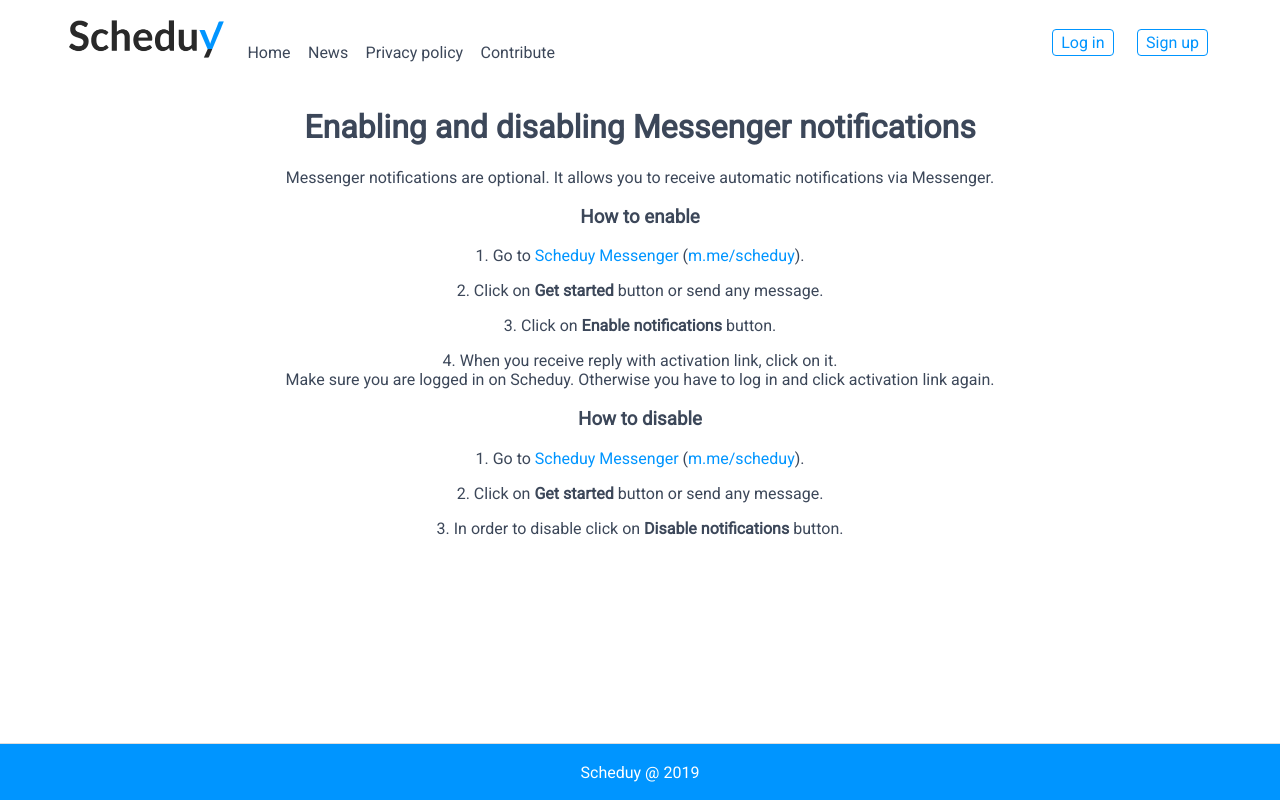
After one commit to mikgor/Scheduy, a Django app: page /help_messengerconnection/ in a window 1280 px wide. The commit adds this page. Run offline with Django 3.2, Linux system fonts and the light colour scheme; parts of the project's set-up code (start-up, migrations or seed data) failed here and were passed over.

Commit message:
Add Messenger notifications & displaying error messages

```diff
--- a/Scheduy/settings.py
+++ b/Scheduy/settings.py
@@ -34,7 +34,7 @@ ROOT_URLCONF = 'Scheduy.urls'
 TEMPLATES = [
     {
         'BACKEND': 'django.template.backends.django.DjangoTemplates',
-        'DIRS': [],
+        'DIRS': [os.path.join(BASE_DIR, 'templates')],
         'APP_DIRS': True,
         'OPTIONS': {
             'context_processors': [
@@ -115,9 +115,6 @@ USE_L10N = True
 
 USE_TZ = True
 
-# Static files (CSS, JavaScript, Images)
-# https://docs.djangoproject.com/en/2.0/howto/static-files/
-
 STATIC_URL = '/static/'
 STATIC_ROOT = os.path.join(BASE_DIR, 'scheduyapp/static')
 AUTH_USER_MODEL = 'scheduyapp.AppUser'
--- a/Scheduy/urls.py
+++ b/Scheduy/urls.py
@@ -17,9 +17,13 @@ urlpatterns = [
     url(r'^(?P<notification_id>[0-9]+)/NotificationRead/$', views.NotificationRead, name='NotificationRead'),
     url(r'^setpreference/$', views.SetUserPreference, name='SetUserPreference'),
     url(r'^signup/$', views.SignUp.as_view(), name='signup'),
-    url(r'^login/$', auth_views.login, name='login'),
-    url(r'^logout/$', auth_views.logout, name='logout'),
+    url(r'^login/$', auth_views.LoginView.as_view(), name='login'),
+    url(r'^logout/$', auth_views.LogoutView.as_view(), name='logout'),
     url(r'^userupdate/$', views.UserUpdate, name='UserUpdate'),
     url(r'^sendnotifications/$', views.SendNotifications, name='SendNotifications'),
+    url(r'^messengerrequest/$', views.MessengerRequest, name='MessengerRequest'),
+    url(r'^connectmessenger/$', views.ConnectMessenger, name='connectmessenger'),
+    url(r'^expiremessengertokens/$', views.ExpireMessengerTokens, name='ExpireMessengerTokens'),
+    url(r'^help_messengerconnection/$', views.HelpMessengerConnection, name='HelpMessengerConnection'),
     path('admin/', admin.site.urls),
 ]
--- a/scheduyapp/static/scheduyapp/style.css
+++ b/scheduyapp/static/scheduyapp/style.css
@@ -372,6 +372,10 @@ ul.errorlist {
    background-image: url("icons/sort.png");
 }
 
+.icon-bell {
+   background-image: url("icons/bell.png");
+}
+
 .icon-arrow-down {
    background-image: url("icons/arrow-down.png");
 	display: none;
--- a/scheduyapp/templates/scheduyapp/dashboard.html
+++ b/scheduyapp/templates/scheduyapp/dashboard.html
@@ -163,7 +163,7 @@ input#showDone + label:before {
 	 	{% if task.group.id == group.id %}
 		<div class="task" style="border-bottom: 2px solid {{group.color}};">
 			<div class="taskColumnFirst">
-				<div class="taskTitle">{{ task.name }} {% if task.notification %}N{% endif %}</div>
+				<div class="taskTitle">{% if task.notification %}<span class="icon icon-bell" title="{% trans "Notification" %}" style="cursor:default;"></span>{% endif %} {{ task.name }}</div>
             {% if task.deadline %}
 				<div class="taskDeadline">{{ task.deadline|timezone:user.timezonePreference|date:user.datetimeFormatPreference}}
 					{% if task.isExpired %}
--- /dev/null
+++ b/scheduyapp/templates/scheduyapp/help_messengerconnection.html
@@ -0,0 +1,25 @@
+{% extends "scheduyapp/base.html" %}
+{% load static %}
+{% load i18n %}
+{% block title %}
+{% trans "Enabling and disabling Messenger notifications" %}
+{% endblock title %}
+{% block content %}
+<style>
+a {
+   color: #0095ff;
+}
+</style>
+<h1>{% trans "Enabling and disabling Messenger notifications" %}</h1>
+{% trans "Messenger notifications are optional. It allows you to receive automatic notifications via Messenger." %}
+<h3>{% trans "How to enable " %}</h3>
+<p>1. {% trans "Go to" %} <a href="https://m.me/scheduy" rel="noopener noreferrer" target="_blank"> {% trans "Scheduy Messenger" %}</a> (<a href="https://m.me/scheduy" rel="noopener noreferrer" target="_blank">m.me/scheduy</a>).</p>
+<p>2. {% trans "Click on <b>Get started</b> button or send any message" %}.</p>
+<p>3. {% trans "Click on <b>Enable notifications</b> button" %}.</p>
+<p>4. {% trans "When you receive reply with activation link, click on it" %}. <br>{% trans "Make sure you are logged in on Scheduy" %}. {% trans "Otherwise you have to log in and click activation link again" %}.</p>
+
+<h3>{% trans "How to disable" %}</h3>
+<p>1. {% trans "Go to" %} <a href="https://m.me/scheduy" rel="noopener noreferrer" target="_blank"> {% trans "Scheduy Messenger" %}</a> (<a href="https://m.me/scheduy" rel="noopener noreferrer" target="_blank">m.me/scheduy</a>).</p>
+<p>2. {% trans "Click on <b>Get started</b> button or send any message" %}.</p>
+<p>3. {% trans "In order to disable click on <b>Disable notifications</b> button" %}.</p>
+{% endblock content %}
--- a/scheduyapp/views.py
+++ b/scheduyapp/views.py
@@ -4,7 +4,7 @@ from django.contrib.auth.forms import UserCreationForm
 from django.urls import reverse_lazy, reverse
 from django.http import HttpResponseRedirect, HttpResponse
 from django.shortcuts import get_object_or_404, render
-from .models import Task, TaskGroup, Notification
+from .models import Task, TaskGroup, Notification, MessengerToken
 from .forms import *
 from django.contrib.auth.mixins import LoginRequiredMixin
 import pytz
@@ -14,6 +14,10 @@ from django.utils import translation
 from django.conf import settings
 from django.utils.translation import ugettext_lazy as _
 from Scheduy.local_settings import *
+from django.views.decorators.csrf import csrf_exempt
+from .classes.messengerApiHandler import MessengerApiHandler
+import json
+import secrets
 
 def IndexView(request):
     return render(request, 'scheduy/index.html')
@@ -41,6 +45,9 @@ class TaskCreate(LoginRequiredMixin, CreateView):
     template_name = 'scheduyapp/task_form.html'
     success_url = reverse_lazy('dashboard')
 
+    def form_invalid(self, form):
+        return self.render_to_response(self.get_context_data(form=form))
+
     def form_valid(self, form):
         self.object = form.save(commit=False)
         convertedToPreferencedDeadline = ''
@@ -55,9 +62,11 @@ class TaskCreate(LoginRequiredMixin, CreateView):
                 if convertedToPreferencedDeadline:
                      detailsText += " " + convertedToPreferencedDeadline.strftime(self.request.user.datetimeFormatPreference.replace('H:i a', '%I:%M').replace('m', '%m').replace('d', '%d').replace('Y', '%Y').replace('H', '%H').replace('i', '%M'))
                 notification = Notification.objects.create(recipient_user_id=self.request.user.id, details=detailsText, notification_time=notificationTime)
-                print(notification.details)
                 self.object.notification = notification
                 self.object.notification_time = notificationTime
+            else:
+                form.add_error('', _('Notification time field must be later than now'))
+                return self.form_invalid(form)
         self.object.save()
         self.request.user.tasks.add(self.object)
         return HttpResponseRedirect(self.get_success_url())
@@ -122,6 +131,9 @@ class TaskUpdate(LoginRequiredMixin, UpdateView):
         kwargs.update({'user': self.request.user})
         return kwargs
 
+    def form_invalid(self, form):
+        return self.render_to_response(self.get_context_data(form=form))
+
     def form_valid(self, form):
         self.object = form.save(commit=False)
         convertedToPreferencedDeadline = ""
@@ -145,6 +157,9 @@ class TaskUpdate(LoginRequiredMixin, UpdateView):
                 notification.save()
                 self.object.notification_time = notificationTime
                 self.object.notification = notification
+            else:
+                form.add_error('', _('Notification time field must be later than now'))
+                return self.form_invalid(form)
         else:
             if self.object.notification:
                 if self.request.user.GetTasks().filter(notification_id=self.object.notification.id).exists():
@@ -198,6 +213,8 @@ def SetUserPreference(request):
     language = request.GET.get('language', None)
     order = request.GET.get('taskorder', None)
     moveup = request.GET.get('moveup', None)
+    pageNotifications = request.GET.get('pageNotifications', None)
+    messengerNotifications = request.GET.get('messengerNotifications', None)
     if showdone is not None:
         request.user.SetShowDonePreference()
     if timezone is not None:
@@ -212,6 +229,11 @@ def SetUserPreference(request):
     if moveup is not None:
         userGroups = request.user.GetTaskGroups()
         userGroups.get(id=moveup).setOrderIndex(userGroups)
+    if pageNotifications:
+        request.user.SetPageNotifications(True if pageNotifications == "true" else False)
+    if messengerNotifications:
+        if messengerNotifications == "false":
+            request.user.SetMessengerNotifications(False)
     return HttpResponseRedirect(reverse('dashboard'))
 
 class SignUp(CreateView):
@@ -252,9 +274,101 @@ def SendNotifications(request):
         return HttpResponse("Access denied")
 
     for notification in Notification.objects.filter(sent=False):
-        print(notification.id)
-        print(notification.notification_time)
         if notification.timeLeft():
             notification.Send()
             Notification.objects.get(pk=notification.id).delete()
     return HttpResponse("OK")
+
+@csrf_exempt
+def MessengerRequest(request):
+    ip = ''
+    x_forwarded_for = request.META.get('HTTP_X_FORWARDED_FOR')
+    if x_forwarded_for:
+        ip = x_forwarded_for.split(',')[0]
+    else:
+        ip = request.META.get('REMOTE_ADDR')
+    if ip not in ALLOWED_API_REQUEST_IP:
+        return HttpResponse("Access denied")
+    data = json.loads(request.body.decode("utf-8"))
+    messaging = data['entry'][0]['messaging'][0]
+    print(data)
+    messengerId = messaging['sender']['id']
+    messageAttachments = ''
+    messageAttachmentsType = ''
+    postbackPayload = ''
+    quickReplyPayload = ''
+    if 'message' in messaging:
+        if 'text' in messaging['message']:
+            messageAttachments = 'text'
+            if 'quick_reply' in messaging['message']:
+                quickReplyPayload = "<POSTBACK_PAYLOAD>"
+        else:
+            messageAttachments = messaging['message']['attachments'][0]
+            messageAttachmentsType = messaging['message']['attachments'][0]['type']
+    if not messageAttachments:
+        postbackPayload = messaging['postback']['payload']
+    if quickReplyPayload == "<POSTBACK_PAYLOAD>":
+        user = AppUser.objects.get(messengerId=messengerId)
+        payloadText = messaging['message']['quick_reply']['payload']
+        if payloadText == "<ENABLE_PAYLOAD>":
+            enabled = False
+            if user:
+                if user.messengerNotifications:
+                    enabled = True
+                    r = MessengerApiHandler().SendResponseMessage(messengerId, "You have notifications enabled already.")
+            if not enabled:
+                token = ''
+                if MessengerToken.objects.filter(messengerId=messengerId).exists():
+                    token = MessengerToken.objects.get(messengerId=messengerId).token
+                else:
+                    mToken = MessengerToken.objects.create(messengerId=messengerId, token=secrets.token_hex(25))
+                    token = mToken.token
+                r = MessengerApiHandler().SendConnectMessage(messengerId, token)
+        if payloadText == "<DISABLE_PAYLOAD>":
+            disabled = False
+            if user:
+                if user.messengerNotifications:
+                    disabled = True
+                    user.SetMessengerNotifications(False)
+            if not disabled:
+                r = MessengerApiHandler().SendResponseMessage(messengerId, "You don't have notifications enabled yet.")
+        if payloadText == "<HELP_PAYLOAD>":
+            r = MessengerApiHandler().SendAutoResponseMessage(messengerId, 'help')
+    elif postbackPayload and postbackPayload == "GET_STARTED_PAYLOAD":
+        r = MessengerApiHandler().SendResponseMessage(messengerId, "Welcome. If you want to enable Messenger notifications click 'Enable notifications' below. You can disable notifications at any time using 'Disable notifications'.")
+    else:
+        text = ''
+        if messageAttachments == 'text':
+            text = messaging['message']['text']
+        r = MessengerApiHandler().SendAutoResponseMessage(messengerId, text.lower())
+    return HttpResponse("OK")
+
+def ConnectMessenger(request):
+    if request.user.is_anonymous:
+        return HttpResponseRedirect(reverse('signup'))
+    token = request.GET.get('token', None)
+    if token and MessengerToken.objects.filter(token=token).exists():
+        mToken = MessengerToken.objects.get(token=token)
+        request.user.SetMessengerId(mToken.messengerId)
+        request.user.SetMessengerNotifications(True)
+        mToken.delete()
+    else:
+        return render(request, "scheduyapp/error_page.html", {'error': _("Authorization token has expired. You can generate new one using Enable notifictions button.")})
+    return HttpResponseRedirect(reverse('UserUpdate'))
+
+def ExpireMessengerTokens(request):
+    ip = ''
+    x_forwarded_for = request.META.get('HTTP_X_FORWARDED_FOR')
+    if x_forwarded_for:
+        ip = x_forwarded_for.split(',')[0]
+    else:
+        ip = request.META.get('REMOTE_ADDR')
+    if ip not in ALLOWED_API_REQUEST_IP:
+        return HttpResponse("Access denied")
+    for token in MessengerToken.objects.all():
+        if token.isExpired():
+            token.delete()
+    return HttpResponse("OK")
+
+def HelpMessengerConnection(request):
+    return render(request, "scheduyapp/help_messengerconnection.html")
```
Also changed, not shown: scheduyapp/classes/messengerApiHandler.py (added, +34 -0 lines), scheduyapp/models.py (+37 -2 lines), scheduyapp/templates/registration/userupdate.html (+6 -1 lines), scheduyapp/templates/scheduyapp/error_page.html (added, +10 -0 lines), locale/en/LC_MESSAGES/django.po, locale/pl/LC_MESSAGES/django.po, scheduyapp/migrations/0021_auto_20190706_1656.py (added), scheduyapp/migrations/0022_messengertoken.py (added).
